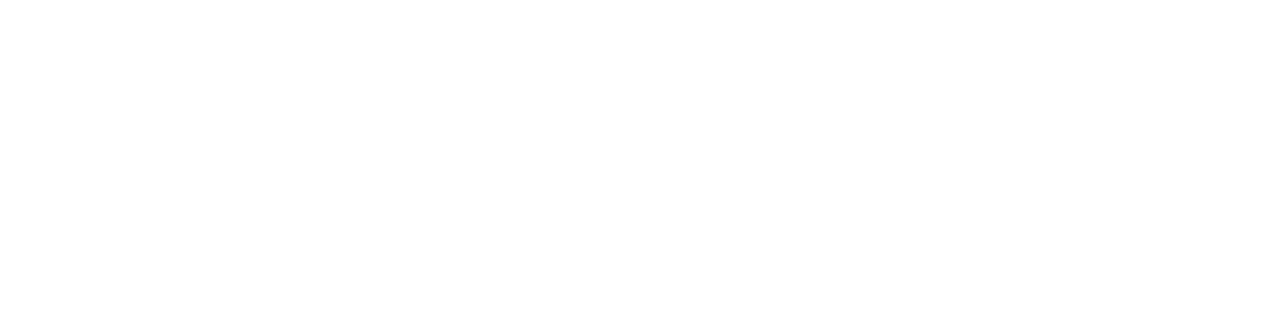
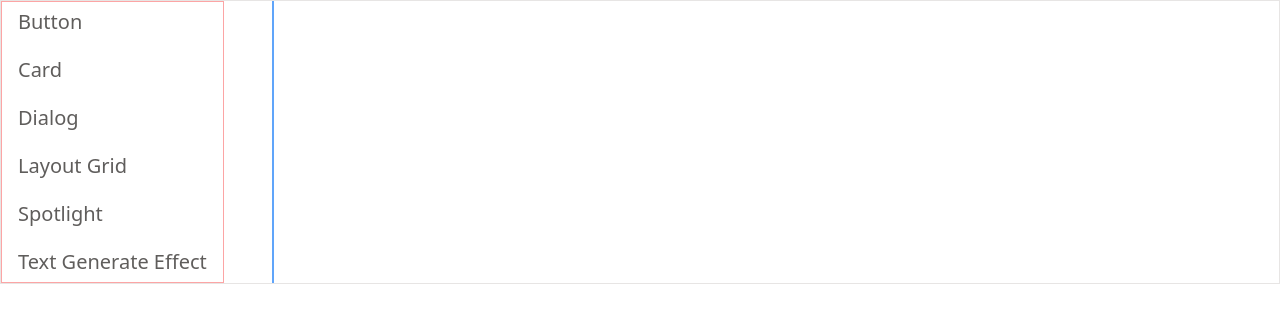
Before and after one commit to Jgarette0/BADMINTON-website, a React (Vite) app: page /somethings in a window 1280 px wide. Shown: the top 322 px of the page. Built offline with nearby package versions, Linux system fonts and the light colour scheme.

Commit message:
add: router configuration

```diff
--- a/package.json
+++ b/package.json
@@ -10,16 +10,18 @@
     "preview": "vite preview"
   },
   "dependencies": {
+    "@radix-ui/react-slot": "^1.0.2",
     "class-variance-authority": "^0.7.0",
     "clsx": "^2.1.0",
     "lucide-react": "^0.363.0",
     "react": "^18.2.0",
     "react-dom": "^18.2.0",
+    "react-router-dom": "^6.22.3",
     "tailwind-merge": "^2.2.2",
     "tailwindcss-animate": "^1.0.7"
   },
   "devDependencies": {
-    "@types/node": "^20.11.30",
+    "@types/node": "^20.12.2",
     "@types/react": "^18.2.66",
     "@types/react-dom": "^18.2.22",
     "@typescript-eslint/eslint-plugin": "^7.2.0",
--- /dev/null
+++ b/src/components/ui/button.tsx
@@ -0,0 +1,56 @@
+import * as React from "react";
+import { Slot } from "@radix-ui/react-slot";
+import { cva, type VariantProps } from "class-variance-authority";
+
+import { cn } from "@/lib/utils";
+
+const buttonVariants = cva(
+  "inline-flex items-center justify-start whitespace-nowrap rounded-md text-sm font-medium ring-offset-background transition-colors focus-visible:outline-none focus-visible:ring-2 focus-visible:ring-ring focus-visible:ring-offset-2 disabled:pointer-events-none disabled:opacity-50",
+  {
+    variants: {
+      variant: {
+        default: "bg-primary text-primary-foreground hover:bg-primary/90",
+        destructive:
+          "bg-destructive text-destructive-foreground hover:bg-destructive/90",
+        outline:
+          "border border-input bg-background hover:bg-accent hover:text-accent-foreground",
+        secondary:
+          "bg-secondary text-secondary-foreground hover:bg-secondary/80",
+        ghost: "hover:bg-accent hover:text-accent-foreground",
+        link: "text-primary underline-offset-4 hover:underline",
+      },
+      size: {
+        default: "h-10 px-4 py-2",
+        sm: "h-9 rounded-md px-3",
+        lg: "h-11 rounded-md px-8",
+        icon: "h-10 w-10",
+      },
+    },
+    defaultVariants: {
+      variant: "default",
+      size: "default",
+    },
+  }
+);
+
+export interface ButtonProps
+  extends React.ButtonHTMLAttributes<HTMLButtonElement>,
+    VariantProps<typeof buttonVariants> {
+  asChild?: boolean;
+}
+
+const Button = React.forwardRef<HTMLButtonElement, ButtonProps>(
+  ({ className, variant, size, asChild = false, ...props }, ref) => {
+    const Comp = asChild ? Slot : "button";
+    return (
+      <Comp
+        className={cn(buttonVariants({ variant, size, className }))}
+        ref={ref}
+        {...props}
+      />
+    );
+  }
+);
+Button.displayName = "Button";
+
+export { Button, buttonVariants };
--- a/src/main.tsx
+++ b/src/main.tsx
@@ -1,6 +1,35 @@
 import React from "react";
 import ReactDOM from "react-dom/client";
+import { createBrowserRouter, RouterProvider } from "react-router-dom";
+import HomePage from "./pages/Home";
+import SomethingsPage from "./pages/Somethings";
+import NotFound from "./pages/404";
+import "./styles/index.css";
+import SomethingPage from "./pages/Something";
+const router = createBrowserRouter([
+  {
+    path: "/",
+    element: <HomePage />,
+    errorElement: <NotFound />,
+  },
+  {
+    path: "/somethings",
+    element: <SomethingsPage />,
+    children: [
+      {
+        path: "/somethings/:item",
+        element: <SomethingPage />,
+      },
+      {
+        path: "/somethings/Dialog",
+        element: <NotFound />,
+      },
+    ],
+  },
+]);
 
 ReactDOM.createRoot(document.getElementById("root")!).render(
-  <React.StrictMode></React.StrictMode>
+  <React.StrictMode>
+    <RouterProvider router={router} />
+  </React.StrictMode>
 );
--- /dev/null
+++ b/src/pages/404.tsx
@@ -0,0 +1,13 @@
+import { Link } from "react-router-dom";
+
+function NotFound() {
+  return (
+    <>
+      <div>404 Not Found!</div>
+      <Link to="/">
+        <button>Home</button>
+      </Link>
+    </>
+  );
+}
+export default NotFound;
--- /dev/null
+++ b/src/pages/About.tsx
@@ -0,0 +1,5 @@
+export const AboutPage = () => {
+  return <>Hello About Page!</>;
+};
+
+export default AboutPage;
--- /dev/null
+++ b/src/pages/Home.tsx
@@ -0,0 +1,11 @@
+import { Button } from "@/components/ui/button";
+
+export const HomePage = () => {
+  return (
+    <>
+      Hello Home Page! <Button>click me</Button>
+    </>
+  );
+};
+
+export default HomePage;
--- /dev/null
+++ b/src/pages/Something.tsx
@@ -0,0 +1,9 @@
+import { useParams } from "react-router-dom";
+
+export const SomethingPage = () => {
+  const params = useParams<{ item: string }>();
+  console.log(params);
+  return <>Hello Something Page! {params.item}</>;
+};
+
+export default SomethingPage;
--- /dev/null
+++ b/src/pages/Somethings.tsx
@@ -0,0 +1,44 @@
+import { buttonVariants } from "@/components/ui/button";
+import { NavLink, Outlet } from "react-router-dom";
+
+export const SomethingsPage = () => {
+  const somethings = [
+    "Button",
+    "Card",
+    "Dialog",
+    "Layout Grid",
+    "Spotlight",
+    "Text Generate Effect",
+  ];
+
+  return (
+    <>
+      <div className="flex flex-row gap-12 border">
+        <div className="flex flex-col border border-red-300 gap-2">
+          {somethings.map((item) => (
+            <NavLink
+              className={({ isActive }) => {
+                return isActive
+                  ? ` ${buttonVariants({
+                      variant: "link",
+                    })} text-xl font-semibold `
+                  : `${buttonVariants({
+                      variant: "link",
+                    })} text-xl opacity-70 `;
+              }}
+              key={item}
+              to={`/somethings/${item}`}
+            >
+              {item}
+            </NavLink>
+          ))}
+        </div>
+        <div className="border border-blue-400">
+          <Outlet />
+        </div>
+      </div>
+    </>
+  );
+};
+
+export default SomethingsPage;
```
Also changed, not shown: vite.config.ts (+4 -4 lines), components.json, src/pages/AboutPage.tsx (deleted), src/pages/HomePage.tsx (deleted), 1 other file (tests, documents, lock files or other folders).
